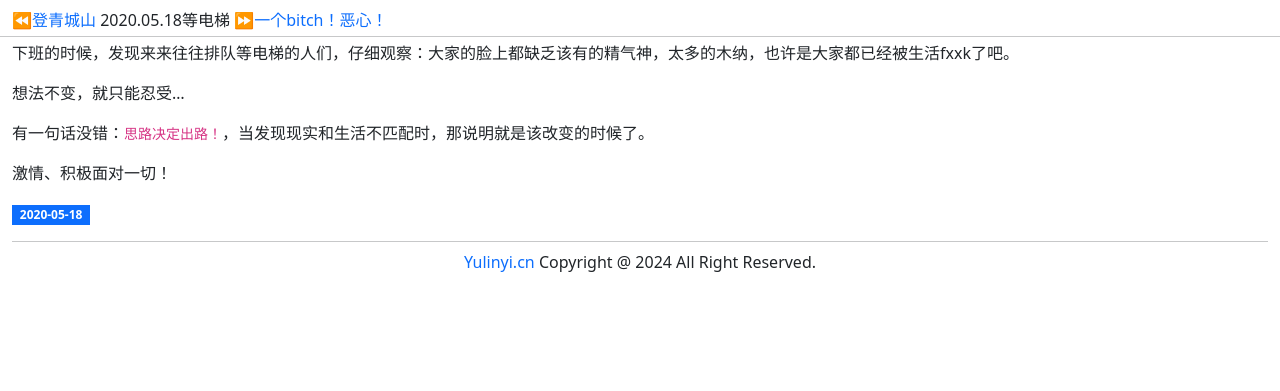
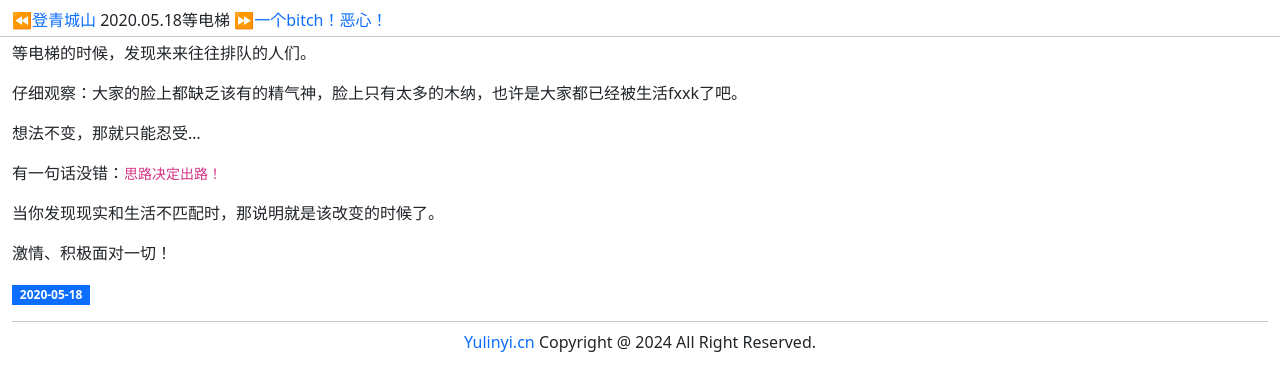
Before and after one commit to helloyuzz/Yulinyi, a Jekyll site: the page built from _posts/2020-05-18-等电梯.md, in a window 1280 px wide. Shown: the top 391 px of the page. Built offline with Jekyll 4.4.1, drawn with Linux system fonts in a browser that asks for light colours.

Commit message:
Update 2020-05-18-等电梯.md

```diff
--- a/_posts/2020-05-18-等电梯.md
+++ b/_posts/2020-05-18-等电梯.md
@@ -2,10 +2,14 @@
 layout: post
 ---
 
-下班的时候，发现来来往往排队等电梯的人们，仔细观察：大家的脸上都缺乏该有的精气神，太多的木纳，也许是大家都已经被生活fxxk了吧。
+等电梯的时候，发现来来往往排队的人们。
 
-想法不变，就只能忍受...
+仔细观察：大家的脸上都缺乏该有的精气神，脸上只有太多的木纳，也许是大家都已经被生活fxxk了吧。
 
-有一句话没错：`思路决定出路！`，当发现现实和生活不匹配时，那说明就是该改变的时候了。
+想法不变，那就只能忍受...
+
+有一句话没错：`思路决定出路！`
+
+当你发现现实和生活不匹配时，那说明就是该改变的时候了。
 
 激情、积极面对一切！
```
